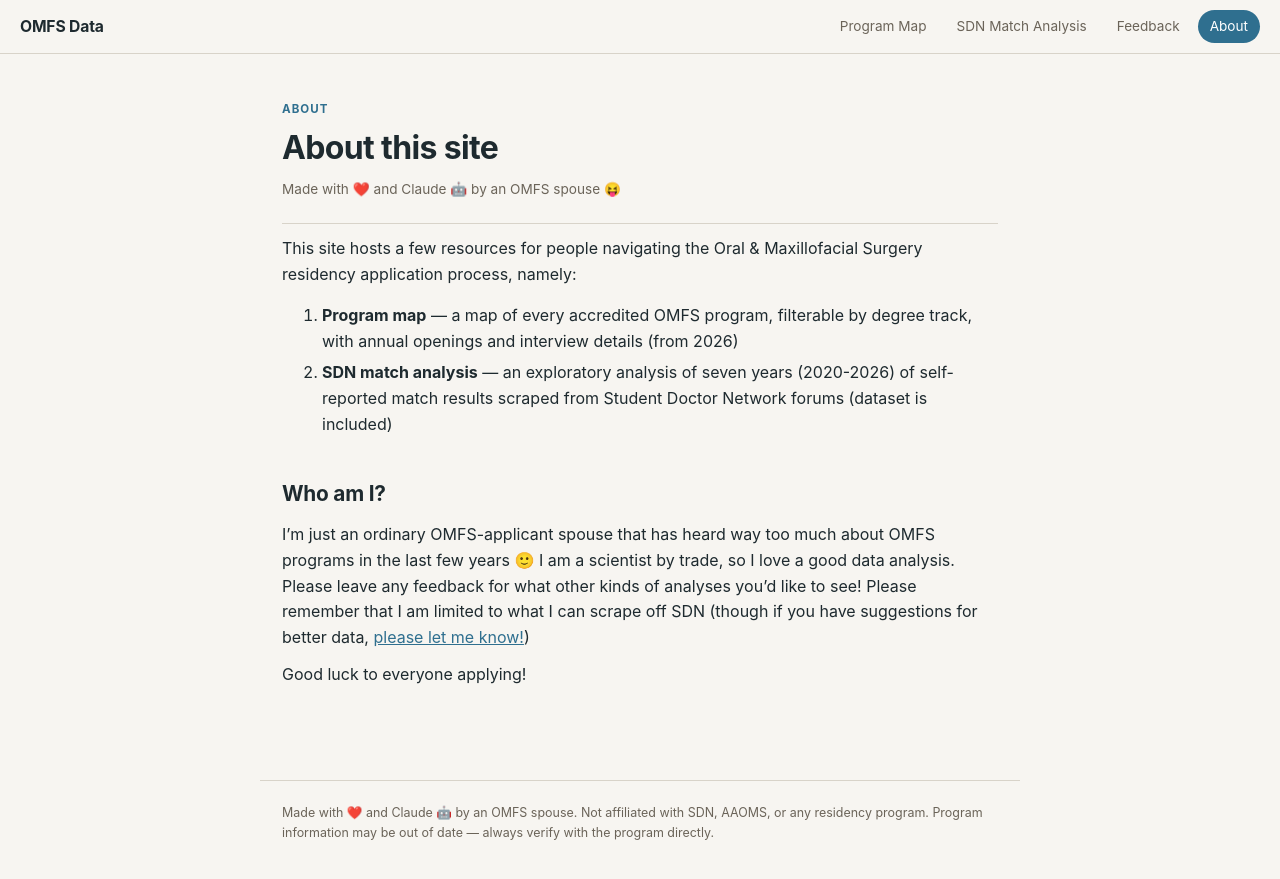
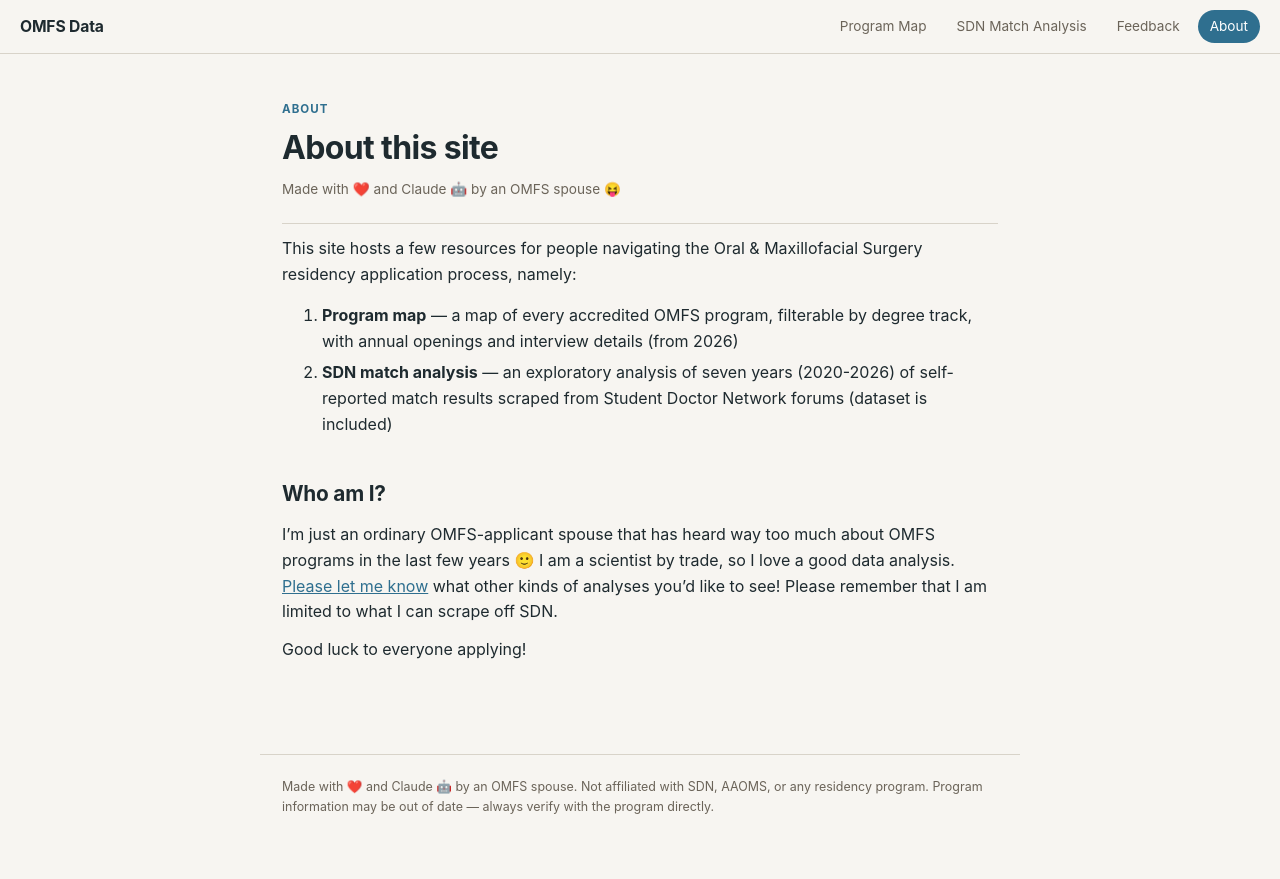
Before and after one commit to omfsdata/data, a Jekyll site: the page built from about.md, in a window 1280 px wide. Shown: the top 879 px of the page. Built offline with Jekyll 4.4.1, drawn with Linux system fonts in a browser that asks for light colours.

Commit message:
Update about.md

```diff
--- a/about.md
+++ b/about.md
@@ -21,6 +21,6 @@ This site hosts a few resources for people navigating the Oral & Maxillofacial S
 
 ## Who am I?
 
-I'm just an ordinary OMFS-applicant spouse that has heard way too much about OMFS programs in the last few years 🙂 I am a scientist by trade, so I love a good data analysis. Please leave any feedback for what other kinds of analyses you'd like to see! Please remember that I am limited to what I can scrape off SDN (though if you have suggestions for better data, [please let me know!](https://omfsdata.com/feedback/))
+I'm just an ordinary OMFS-applicant spouse that has heard way too much about OMFS programs in the last few years 🙂 I am a scientist by trade, so I love a good data analysis. [Please let me know](https://omfsdata.com/feedback/) what other kinds of analyses you'd like to see! Please remember that I am limited to what I can scrape off SDN.
 
 Good luck to everyone applying!
```
